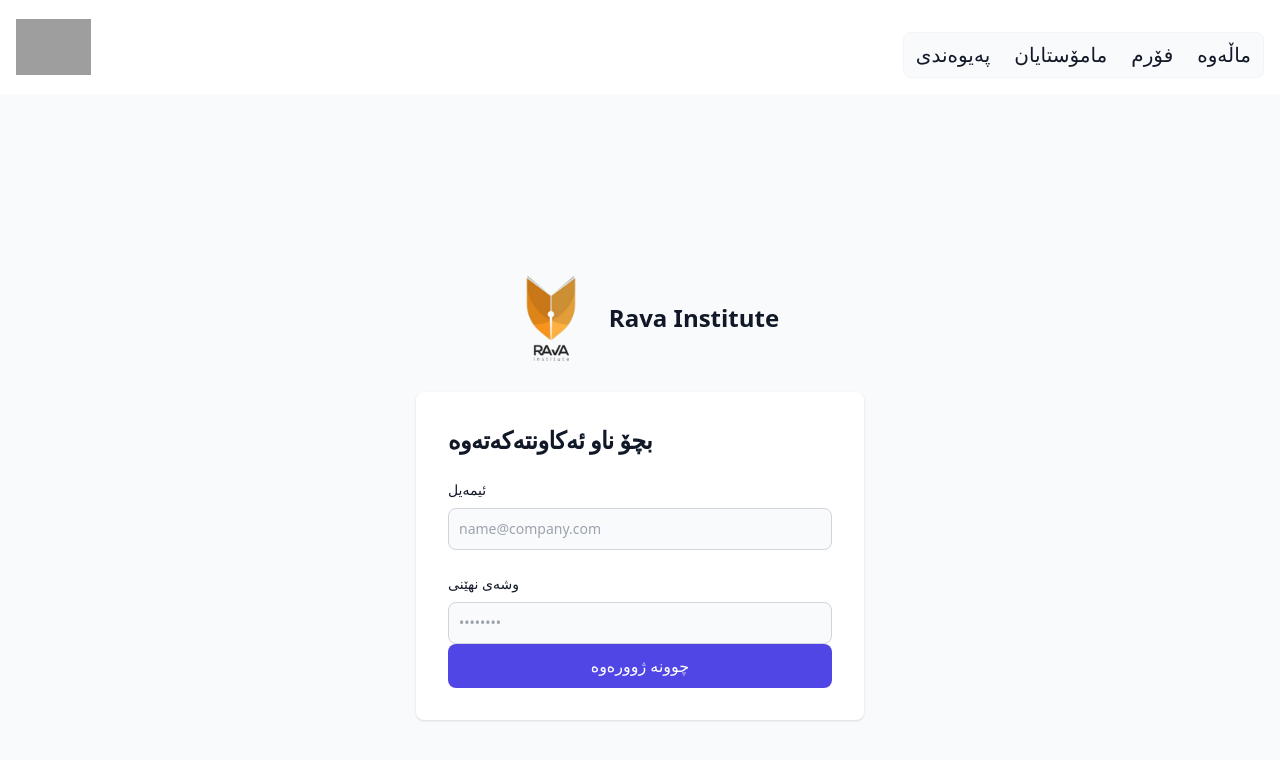
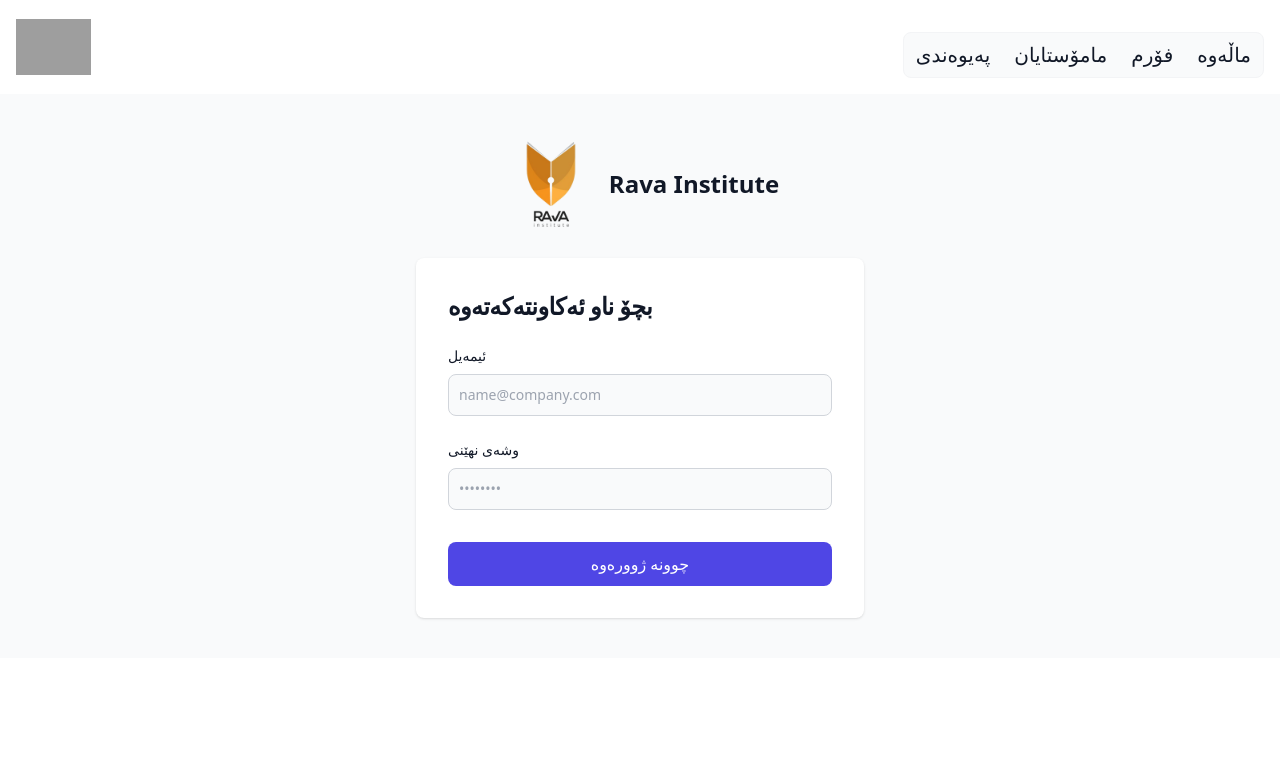
Before and after one commit to shashankaf/rava-form, a Next.js app: page /dashboard in a window 1280 px wide. Shown: the top 760 px of the page. Built offline with nearby package versions, Linux system fonts and the light colour scheme; grey boxes are pictures that could not be loaded; a web font is replaced by a local one.

Commit message:
added better login

```diff
--- a/src/components/DashboardCmp.jsx
+++ b/src/components/DashboardCmp.jsx
@@ -6,12 +6,11 @@ import { useAtom } from "jotai";
 import { studentsAtom } from "../lib/store";
 import Filtering from "./Filtering";
 import Heading from "./Heading";
-import { redirect } from "next/dist/server/api-utils";
 
 const DashboardCmp = () => {
   const [students, setStudents] = useAtom(studentsAtom);
   const [text, setText] = useState("");
-  const [errMsg, setErrMsg] = useState("")
+  const [errMsg, setErrMsg] = useState("");
 
   const handleForm = (studentId) => {
     router.push(`/dashboard/form/${studentId}`);
@@ -83,11 +82,12 @@ const DashboardCmp = () => {
 
   const signOut = async () => {
     const { error } = await supabase.auth.signOut();
-    if(error) {
-      setErrMsg("ببورە هەڵەیەک روویداوە")
-      console.log(error)
+    if (error) {
+      setErrMsg("ببورە هەڵەیەک روویداوە");
+      console.log(error);
+    } else {
+      router.reload();
     }
-    redirect("https//rava.neltify.app")
   };
 
   return (
--- a/src/components/Login.jsx
+++ b/src/components/Login.jsx
@@ -23,8 +23,8 @@ const Login = () => {
     redirect('https://rava.netlify.app/dashboard')
   }
   return (
-    <section className="bg-gray-50">
-      <div className="flex flex-col items-center justify-center px-6 py-8 mx-auto md:h-screen lg:py-0">
+    <section className="bg-gray-50 py-10">
+      <div className="flex flex-col items-center justify-center px-6 py-8 mx-auto lg:py-0">
         <p>{errorMsg}</p>
         <Link
           href="/"
@@ -85,7 +85,7 @@ const Login = () => {
                   type="submit"
                   onClick={signInWithEmail}
                   className="w-full text-white bg-indigo-600
-                             rounded-lg px-5 py-2.5 text-center">
+                             rounded-lg px-5 py-2.5 text-center mt-8">
                   چوونە ژوورەوە
                 </button>
               </div>
```
